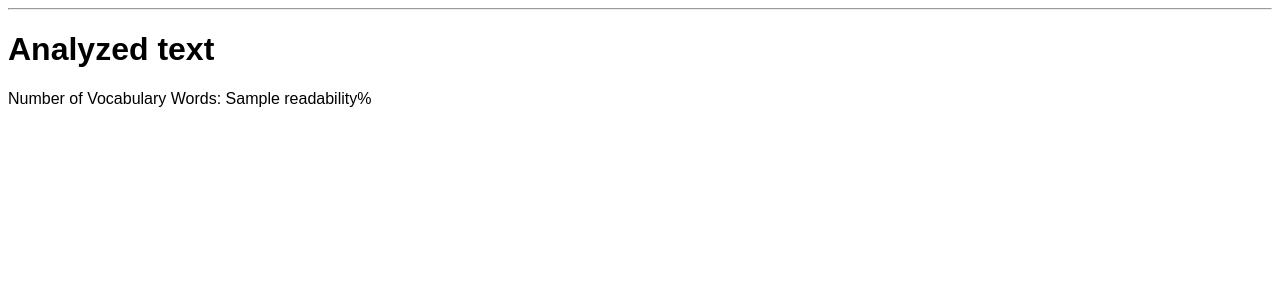
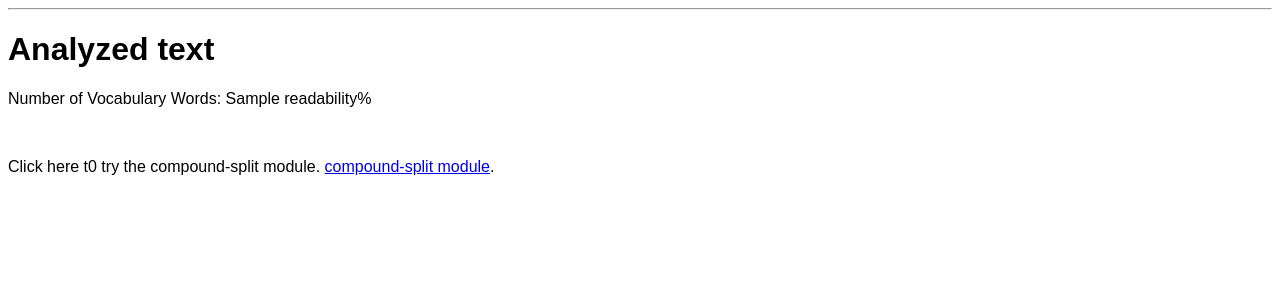
Before and after one commit to mogawa81/GermanTextColoring, a Flask app: template templates/analyze_out.html in a window 1280 px wide. Shown: the part 63-363 px from the top of the page. Run offline with Flask 2, Linux system fonts and the light colour scheme; the template is opened without the code that fills it: most values are stand-ins (such as "Sample title", 1, 10 or a date in 2020); some libraries are stand-ins or nearby versions.

Commit message:
Update analyze_out.html

```diff
--- a/templates/analyze_out.html
+++ b/templates/analyze_out.html
@@ -4,6 +4,8 @@
     {% block title %} Analyzed text {% endblock %}
 </h1>
 <p id="readability">Number of Vocabulary Words: {{readability}}%</p>
+<br>
+<p>Click here t0 try the compound-split module. <a href="https://colab.research.google.com/drive/1NOWvme-jCau5EG3Pu3S-v-msUDgt4V-i?usp=sharing">compound-split module</a>.</p>
 <br>
 <p id="text"></p>
 
```
